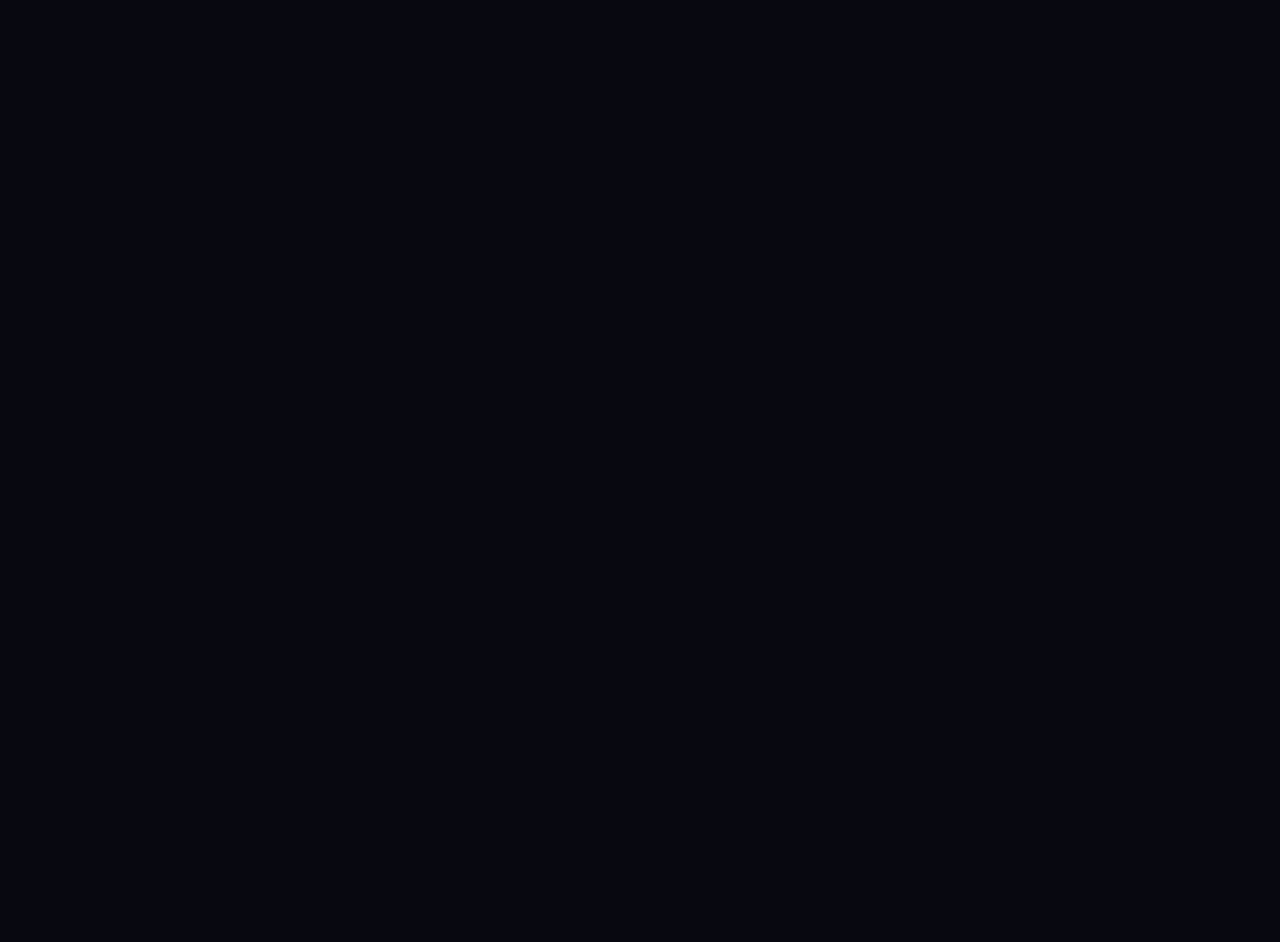
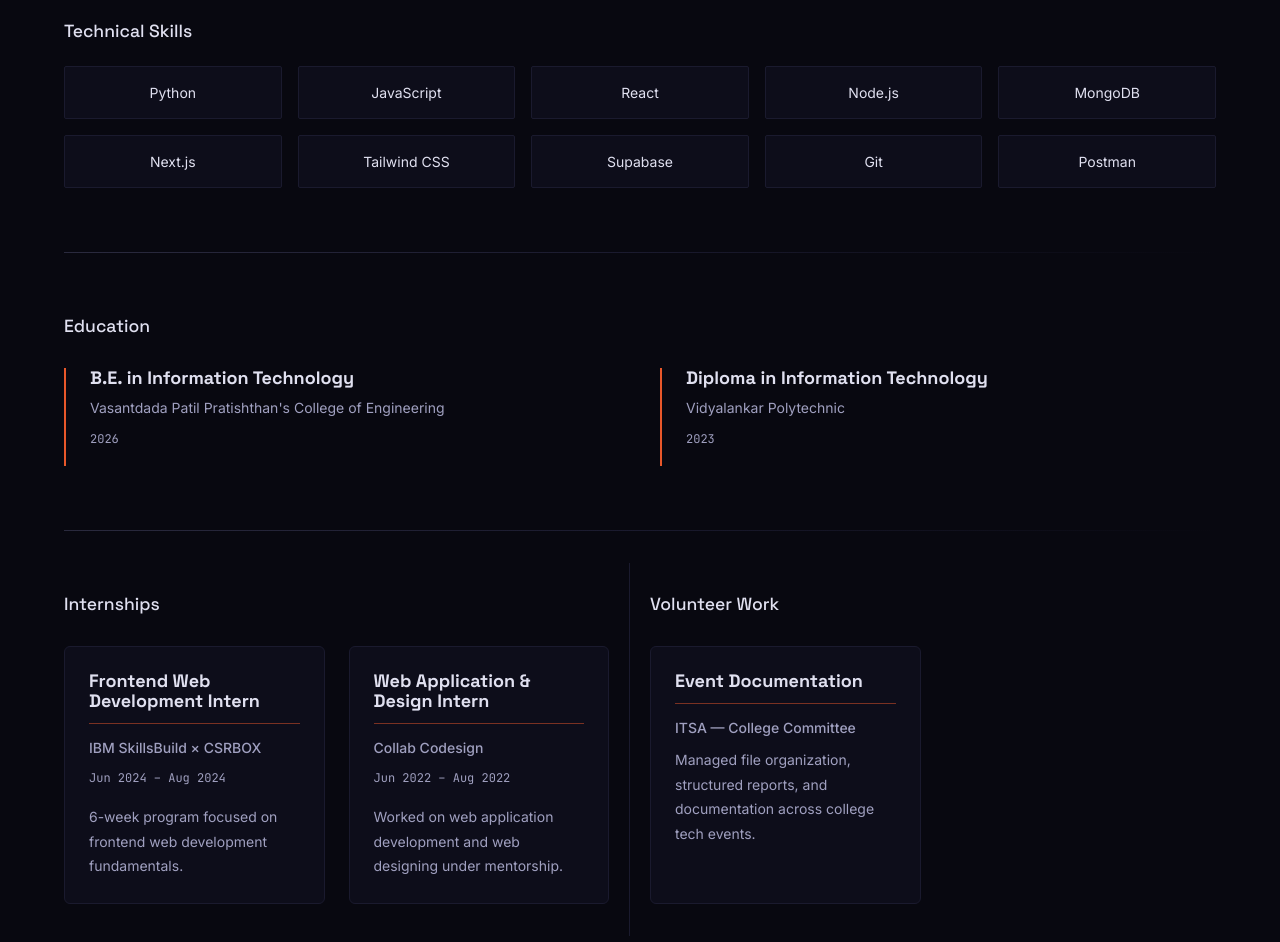
Before and after one commit to Pratik-Bhuvad/Portfolio, a Next.js app: page / in a window 1280 px wide. Shown: the part 1660-2602 px from the top of the page. Before the commit the page ends 1550 px from the top, so only its background shows below. Built offline with nearby package versions, Linux system fonts and the light colour scheme.

Commit message:
feat: My Personnel

```diff
--- a/src/app/globals.css
+++ b/src/app/globals.css
@@ -167,3 +167,14 @@ a {
     transform: translate(-100%, 100%);
   }
 }
+
+@keyframes animate-pulse {
+  0%,
+  100% {
+    opacity: 1;
+  }
+
+  50% {
+    opacity: 0;
+  }
+}
--- a/src/app/page.tsx
+++ b/src/app/page.tsx
@@ -1,6 +1,7 @@
 import Hero from "@/components/Hero";
 import './globals.css'
 import Projects from "@/components/Projects";
+import Personnel from "@/components/Personnel";
 
 
 export default function Home() {
@@ -8,6 +9,7 @@ export default function Home() {
         <main>
             <Hero />
             <Projects />
+            <Personnel />
         </main>
     );
 }
--- /dev/null
+++ b/src/components/Personnel.tsx
@@ -0,0 +1,43 @@
+'use client';
+
+import Skills from './micro-components/Skills';
+import Education from './micro-components/Education';
+import Internships from './micro-components/Internships';
+import Volunteers from './micro-components/Volunteers';
+
+export default function Personnel() {
+  return (
+    <section className="max-w-[95%] mx-auto px-4 sm:px-6 lg:px-8 py-5">
+        <div className="">
+          <h2 className="text-3xl sm:text-4xl lg:text-5xl font-bold text-foreground mb-2 font-display">
+            Background
+          </h2>
+          <p className="text-sm sm:text-base text-(--text-secondary) font-mono">
+            Skills, Education, and Professional experience.
+          </p>
+        </div>
+
+      {/* Skills Section */}
+      <Skills />
+
+      {/* Divider */}
+      <div className="my-8 h-px bg-linear-to-r from-(--border-mid) via-(--border-subtle) to-transparent"></div>
+
+      {/* Education Section */}
+      <Education />
+
+      {/* Divider */}
+      <div className="my-8 h-px bg-linear-to-r from-(--border-mid) via-(--border-subtle) to-transparent"></div>
+
+      {/* Internships and Volunteers - Two Column Layout */}
+      <div className="grid grid-cols-1 lg:grid-cols-2 lg:gap-5 relative">
+        <div className="border-b lg:border-r lg:border-b-0 border-(--border-subtle) pr-5">
+          <Internships />
+        </div>
+        <div>
+          <Volunteers />
+        </div>
+      </div>
+    </section>
+  );
+}
--- /dev/null
+++ b/src/components/micro-components/Education.tsx
@@ -0,0 +1,30 @@
+'use client';
+
+import { education } from '@/data/background';
+
+export default function Education() {
+  return (
+    <section id="education" className="py-8">
+      <h3 className="text-xl sm:text-2xl font-bold mb-8 text-foreground font-display">Education</h3>
+
+      <div className="grid grid-cols-1 md:grid-cols-2 gap-8 lg:gap-10">
+        {education.map((edu, index) => (
+          <div
+            key={index}
+            className="border-l-2 border-(--accent) pl-6 pb-4 hover:pl-7 transition-all duration-300"
+          >
+            <h4 className="text-base sm:text-lg font-semibold text-foreground mb-2 font-display">
+              {edu.degree} in {edu.field}
+            </h4>
+            <p className="text-sm text-(--text-secondary) mb-2">
+              {edu.institution}
+            </p>
+            <p className="text-xs text-(--text-muted) font-mono">
+              {edu.year}
+            </p>
+          </div>
+        ))}
+      </div>
+    </section>
+  );
+}
--- /dev/null
+++ b/src/components/micro-components/Internships.tsx
@@ -0,0 +1,24 @@
+'use client';
+
+import { internships } from '@/data/background';
+import WorkItem from './WorkItem';
+
+export default function Internships() {
+  return (
+    <section className="py-8 h-full flex flex-col">
+      <h3 className="text-xl sm:text-2xl font-bold mb-8 text-foreground font-display shrink-0">Internships</h3>
+
+      <div className="grid grid-cols-1 md:grid-cols-2 gap-6 grow">
+        {internships.map((internship, index) => (
+          <WorkItem
+            key={index}
+            title={internship.role}
+            subtitle={internship.company}
+            duration={internship.duration}
+            description={internship.description}
+          />
+        ))}
+      </div>
+    </section>
+  );
+}
--- /dev/null
+++ b/src/components/micro-components/Skills.tsx
@@ -0,0 +1,22 @@
+'use client';
+
+import { skills } from '@/data/background';
+
+export default function Skills() {
+  return (
+    <section id='skills' className="py-8">
+      <h3 className="text-xl sm:text-2xl font-bold mb-6 text-foreground font-display">Technical Skills</h3>
+
+      <div className="grid grid-cols-2 sm:grid-cols-3 md:grid-cols-4 lg:grid-cols-5 gap-3 sm:gap-4">
+        {skills.map((skill) => (
+          <div
+            key={skill}
+            className="px-3 sm:px-4 py-2 sm:py-3 rounded-sm border border-(--border-subtle) bg-(--bg-card) hover:border-(--accent) hover:bg-(--bg-hover) transition-all duration-300 text-center"
+          >
+            <span className="text-xs sm:text-sm font-(--text-secondary)">{skill}</span>
+          </div>
+        ))}
+      </div>
+    </section>
+  );
+}
--- /dev/null
+++ b/src/components/micro-components/Volunteers.tsx
@@ -0,0 +1,23 @@
+'use client';
+
+import { volunteer } from '@/data/background';
+import WorkItem from './WorkItem';
+
+export default function Volunteers() {
+  return (
+    <section className="py-8 h-full flex flex-col">
+      <h3 className="text-xl sm:text-2xl font-bold mb-8 text-foreground font-display shrink-0">Volunteer Work</h3>
+
+      <div className="grid grid-cols-1 gap-6 md:grid-cols-2 grow">
+        {volunteer.map((vol, index) => (
+          <WorkItem
+            key={index}
+            title={vol.role}
+            subtitle={vol.organization}
+            description={vol.description}
+          />
+        ))}
+      </div>
+    </section>
+  );
+}
--- /dev/null
+++ b/src/components/micro-components/WorkItem.tsx
@@ -0,0 +1,29 @@
+'use client';
+
+interface WorkItemProps {
+  title: string;
+  subtitle: string;
+  duration?: string;
+  description: string;
+}
+
+export default function WorkItem({
+  title,
+  subtitle,
+  duration,
+  description,
+}: WorkItemProps) {
+  return (
+    <div className="bg-(--bg-card) border border-(--border-subtle) rounded-md p-6 hover:bg-(--bg-hover) hover:border-(--accent) transition-all duration-300">
+      <h4 className="text-base sm:text-lg font-semibold text-foreground mb-3 h-auto font-display">{title}</h4>
+      <div className="h-px w-full bg-(--accent) mb-3 opacity-50"></div>
+      <p className="text-sm text-(--accent) font-medium mb-2">{subtitle}</p>
+
+      {duration && (
+        <p className="text-xs text-(--text-muted) font-mono mb-4">{duration}</p>
+      )}
+
+      <p className="text-sm text-(--text-secondary) leading-relaxed">{description}</p>
+    </div>
+  );
+}
--- /dev/null
+++ b/src/data/background.ts
@@ -0,0 +1,75 @@
+// ─── Skills ──────────────────────────────────────────────────
+export const skills: string[] = [
+  "Python",
+  "JavaScript",
+  "React",
+  "Node.js",
+  "MongoDB",
+  "Next.js",
+  "Tailwind CSS",
+  "Supabase",
+  "Git",
+  "Postman",
+];
+
+// ─── Education ───────────────────────────────────────────────
+export type Education = {
+  degree: string;
+  field: string;
+  institution: string;
+  year: string;
+};
+
+export const education: Education[] = [
+  {
+    degree: "B.E.",
+    field: "Information Technology",
+    institution: "Vasantdada Patil Pratishthan's College of Engineering",
+    year: "2026",
+  },
+  {
+    degree: "Diploma",
+    field: "Information Technology",
+    institution: "Vidyalankar Polytechnic",
+    year: "2023",
+  },
+];
+
+// ─── Internships ─────────────────────────────────────────────
+export type Internship = {
+  role: string;
+  company: string;
+  duration: string;
+  description: string;
+};
+
+export const internships: Internship[] = [
+  {
+    role: "Frontend Web Development Intern",
+    company: "IBM SkillsBuild × CSRBOX",
+    duration: "Jun 2024 – Aug 2024",
+    description: "6-week program focused on frontend web development fundamentals.",
+  },
+  {
+    role: "Web Application & Design Intern",
+    company: "Collab Codesign",
+    duration: "Jun 2022 – Aug 2022",
+    description: "Worked on web application development and web designing under mentorship.",
+  },
+];
+
+// ─── Volunteer ───────────────────────────────────────────────
+export type Volunteer = {
+  role: string;
+  organization: string;
+  description: string;
+};
+
+export const volunteer: Volunteer[] = [
+  {
+    role: "Event Documentation",
+    organization: "ITSA — College Committee",
+    description:
+      "Managed file organization, structured reports, and documentation across college tech events.",
+  },
+];
```
